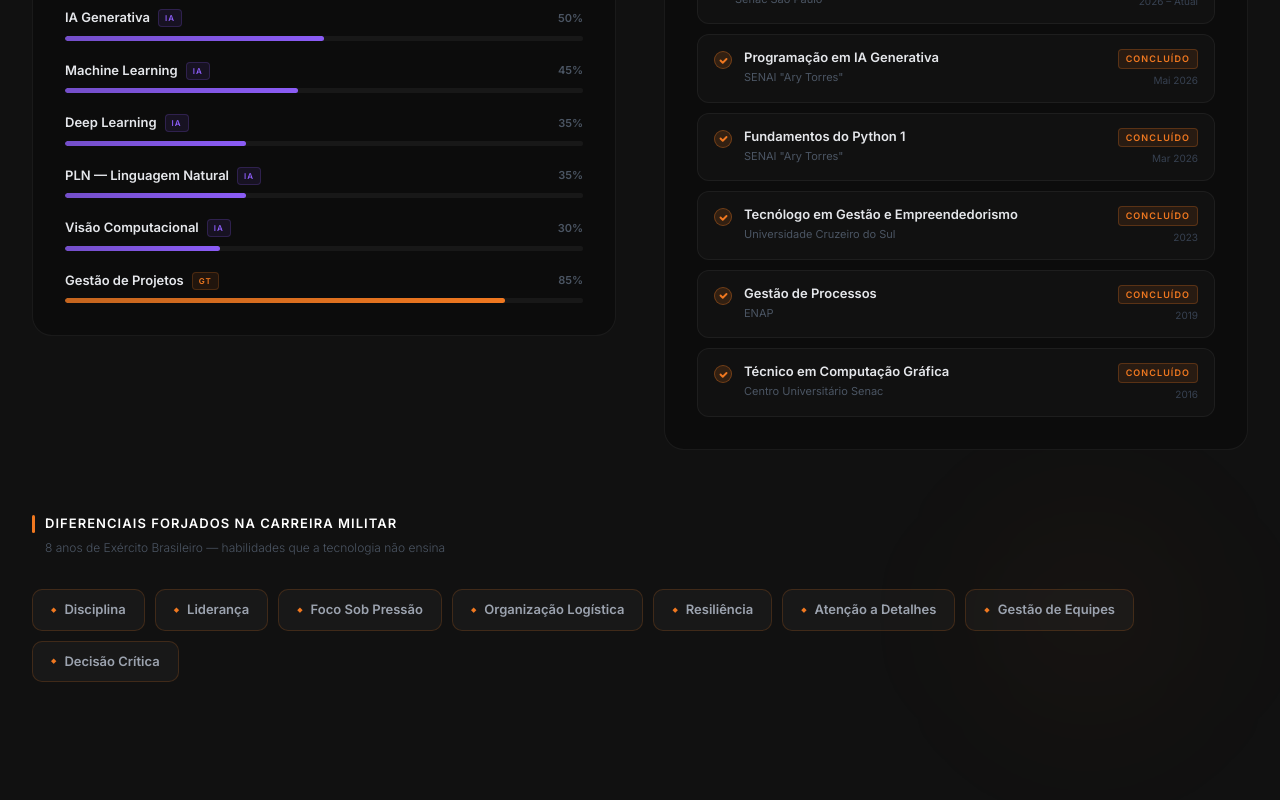
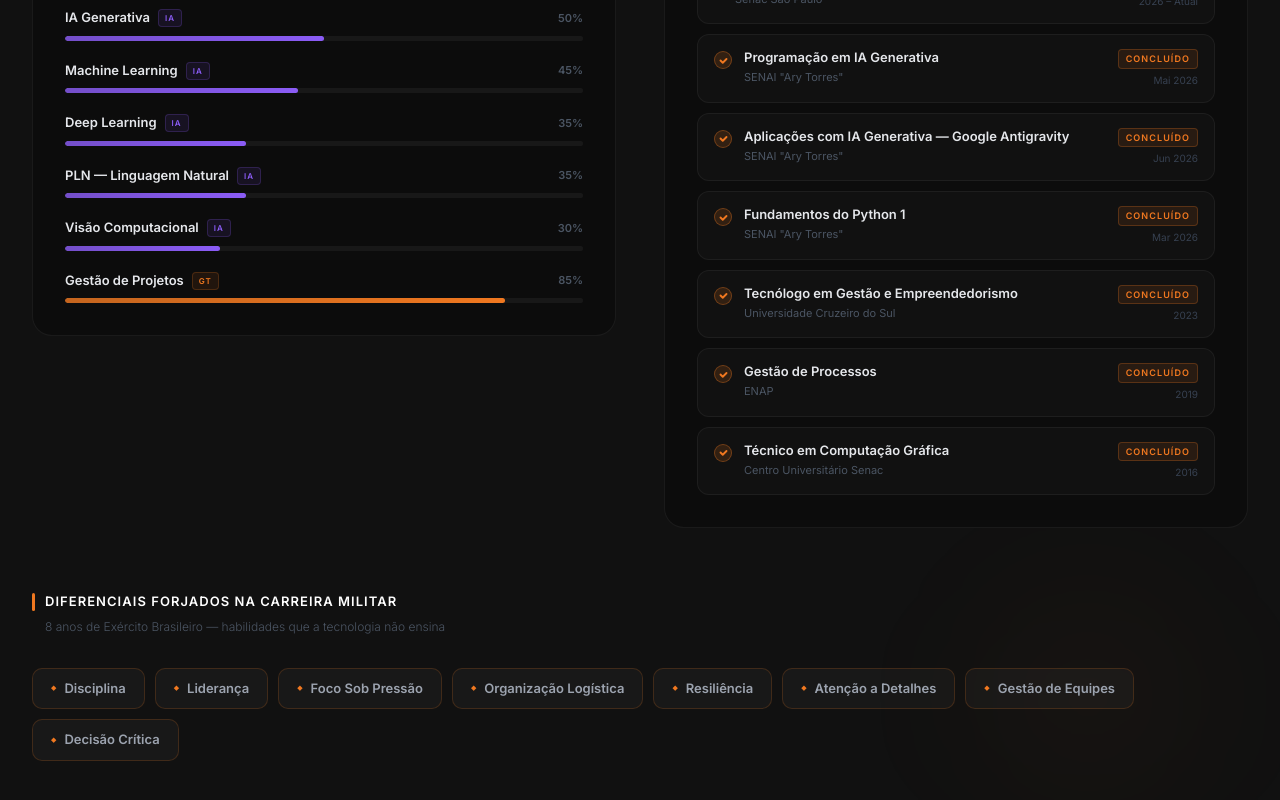
Before and after one commit to Borba402/portifolio-wellington-lima, a Next.js app: page / in a window 1280 px wide. Shown: the part 3995-4795 px from the top of the page. Built offline with nearby package versions, Linux system fonts and the light colour scheme; no server answers.

Commit message:
feat(habilidades): adiciona certificado Google Antigravity — SENAI Jun 2026

```diff
--- a/components/Habilidades.tsx
+++ b/components/Habilidades.tsx
@@ -22,6 +22,12 @@ const certifications = [
     name: "Programação em IA Generativa",
     institution: 'SENAI "Ary Torres"',
     year: "Mai 2026",
+    status: "Concluído",
+  },
+  {
+    name: "Aplicações com IA Generativa — Google Antigravity",
+    institution: 'SENAI "Ary Torres"',
+    year: "Jun 2026",
     status: "Concluído",
   },
   {
```
